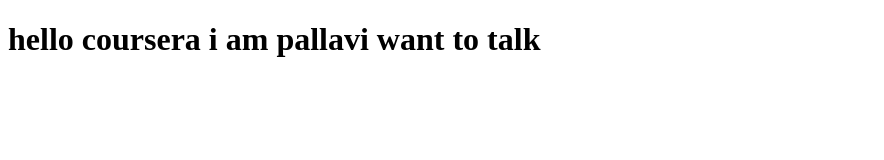
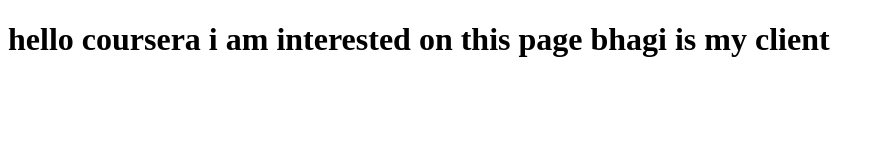
Before and after one commit to pallavi75/coursera, a plain HTML site: page index.html in a window 1280 px wide. Shown: the whole page, without its empty margins (0-884 px from the left). Drawn offline with Linux system fonts and the light colour scheme.

Commit message:
modified web page

```diff
--- a/index.html
+++ b/index.html
@@ -5,6 +5,6 @@
     <title>my first program of coursera</title>
   </head>
   <body>
-<h1>hello coursera i am pallavi want to talk</h1>
+<h1>hello coursera i am interested on this page bhagi is my client</h1>
   </body>
 </html>
```
